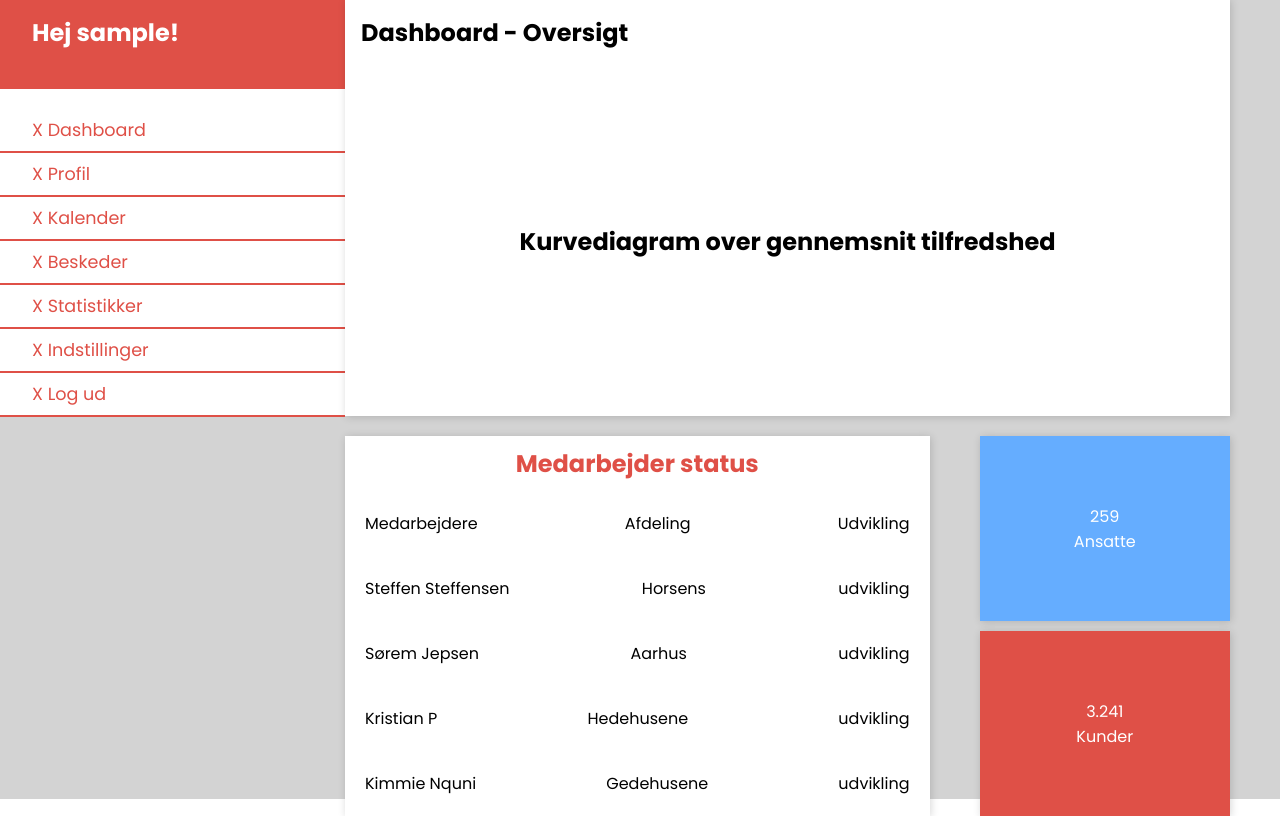
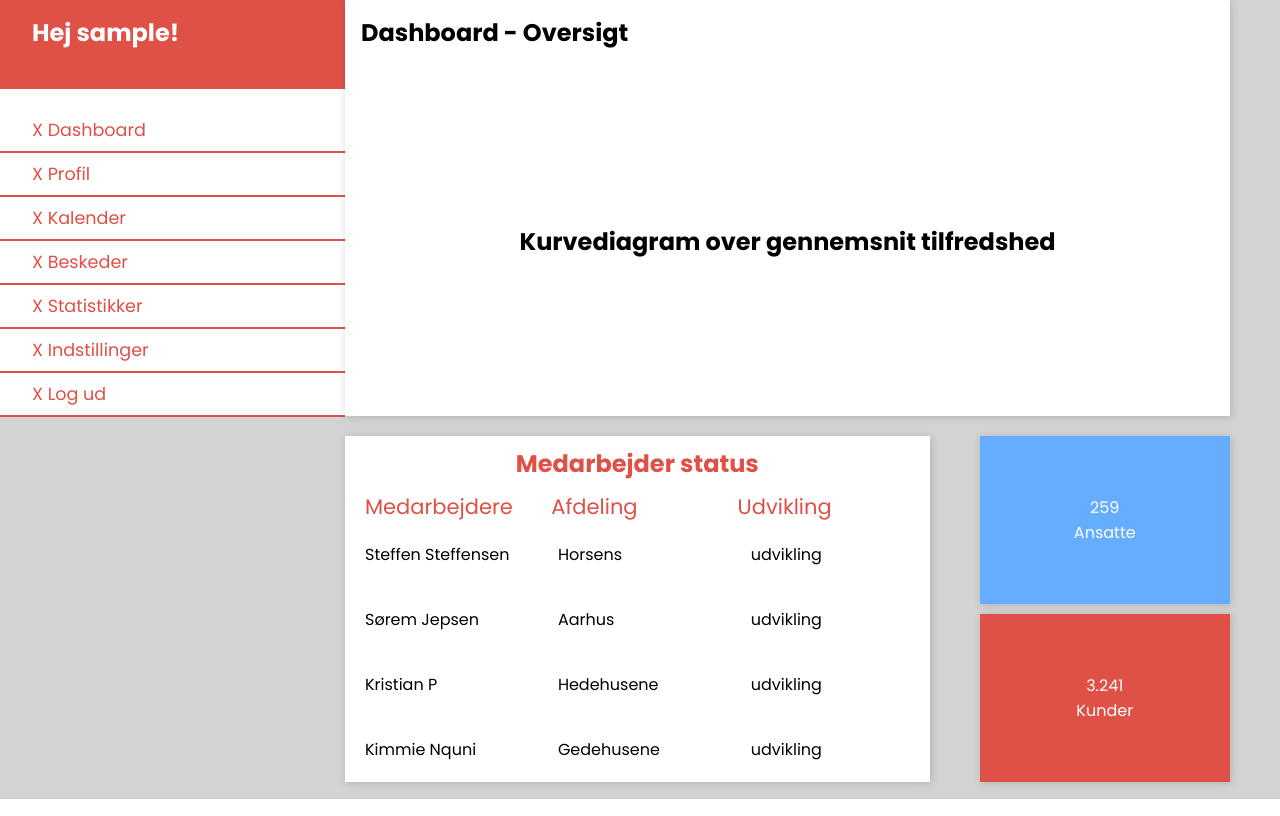
Before and after one commit to STEF4NOVICH/demo, a PHP site: page /dashboard.php in a window 1280 px wide. Shown: the part 51-867 px from the top of the page. Run offline with PHP 8.4, Linux system fonts and the light colour scheme; the visitor is signed in with stand-in values (Sample User, id 1).

Commit message:
update dashboard

```diff
--- a/css/dashboard.css
+++ b/css/dashboard.css
@@ -136,18 +136,25 @@
     color: var(--main-color);
 }
 
-.oversigt > div {
+.Me-Af-Ud {
     display: flex;
-    justify-content: space-between;
-    width: 100%;
-    padding: 20px;
+    padding-left: 20px;
+}
+.Me-Af-Ud p {
+    width: 33%;
+    font-size: 21px;
+    color: var(--main-color);
 }
 
 .medarbejdere ul {
     display: flex;
-    justify-content: space-between;
     width: 100%;
     list-style: none;
+}
+
+.medarbejdere ul li {
+    padding: 20px;
+    width: 33%;
 }
 
 /* ANTAL ANSATTE OG KUNDER */
--- a/dashboard.php
+++ b/dashboard.php
@@ -72,7 +72,7 @@
     <div class="oversigt-container">
         <div class="oversigt">
             <h2>Medarbejder status</h2>
-            <div>
+            <div class="Me-Af-Ud">
                 <p>Medarbejdere</p>
                 <p>Afdeling</p>
                 <p>Udvikling</p>
```
